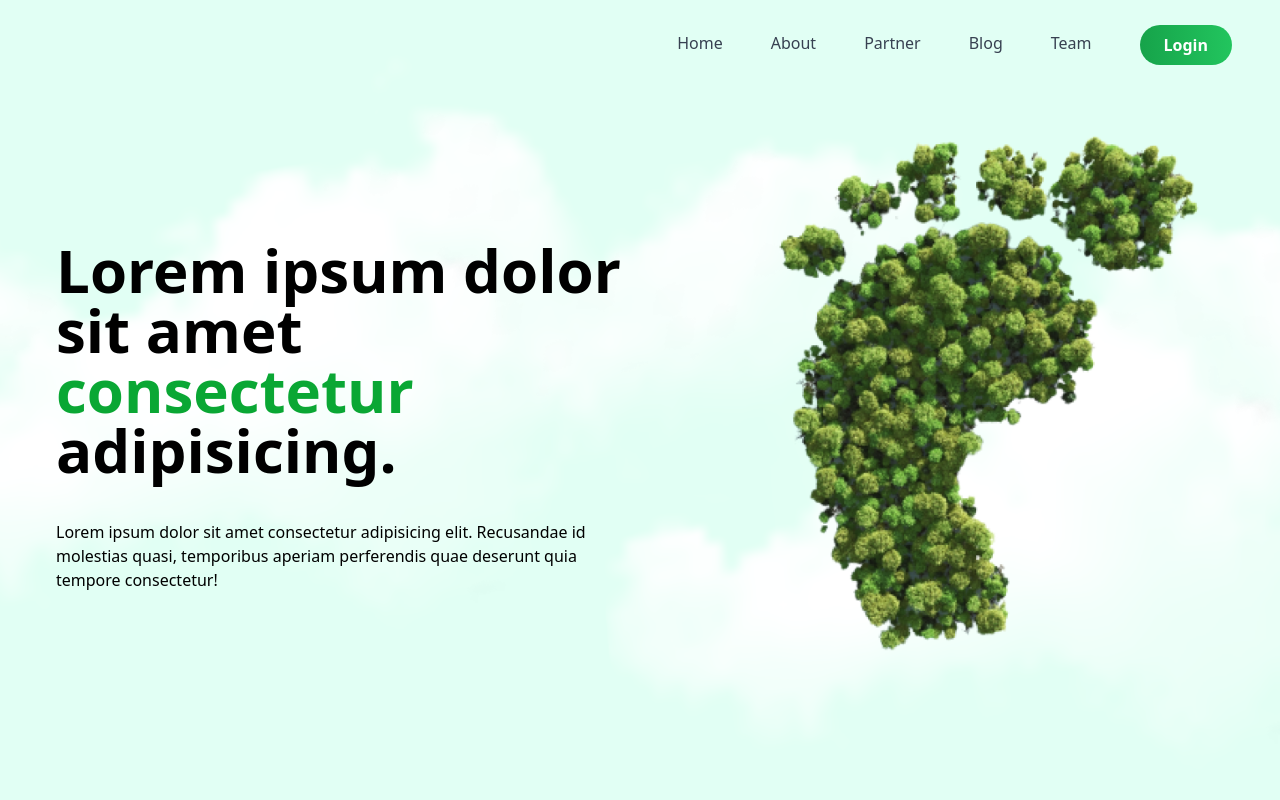
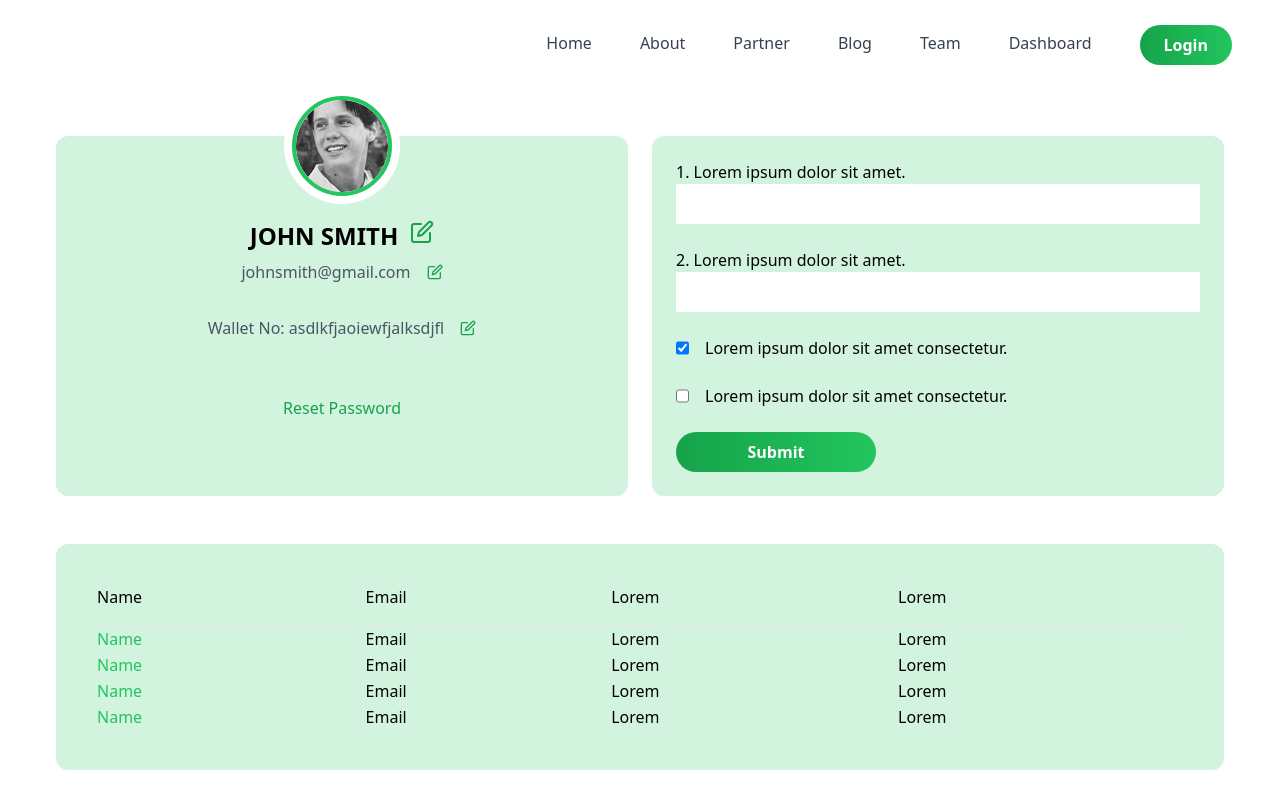
Before and after one commit to Decentralized-Brains/greenworld-frontend, a React (Create React App) app: page /dashboard in a window 1280 px wide. Shown: the top 800 px of the page. Built offline with nearby package versions, Linux system fonts and the light colour scheme.

Commit message:
Dashboard done, router added

```diff
--- a/package.json
+++ b/package.json
@@ -10,6 +10,7 @@
     "react": "^18.2.0",
     "react-dom": "^18.2.0",
     "react-icons": "^4.6.0",
+    "react-router-dom": "^6.4.3",
     "react-scripts": "5.0.1",
     "web-vitals": "^2.1.4"
   },
--- a/src/App.jsx
+++ b/src/App.jsx
@@ -1,13 +1,23 @@
 import "./App.css";
-import Navbar from "./components/home/Navbar";
+import Navbar from "./components/universal/Navbar";
+import Footer from "./components/universal/Footer";
 import Home from "./pages/Home";
+import Dashboard from "./pages/Dashboard";
+
+import { BrowserRouter, Routes, Route } from "react-router-dom";
 
 function App() {
   return (
-    <div className="App">
-      <Navbar />
-      <Home />
-    </div>
+    <BrowserRouter>
+      <div className="App">
+        <Navbar />
+        <Routes>
+          <Route path="/" element={<Home />} />
+          <Route path="/dashboard" element={<Dashboard />} />
+        </Routes>
+        <Footer />
+      </div>
+    </BrowserRouter>
   );
 }
 
--- a/src/components/home/Navbar.jsx
+++ b/src/components/universal/Navbar.jsx
@@ -1,5 +1,6 @@
 import React, { useState, useEffect } from "react";
 import { AiOutlineClose, AiOutlineMenu } from "react-icons/ai";
+import { Link } from "react-router-dom";
 
 // import { HashLink } from "react-router-hash-link";
 
@@ -37,6 +38,11 @@ const Navbar = () => {
       text: "Team",
       url: "/#",
     },
+    {
+      id: 6,
+      text: "Dashboard",
+      url: "/dashboard",
+    },
   ];
 
   useEffect(() => {
@@ -63,11 +69,11 @@ const Navbar = () => {
         <div className="flex items-center justify-center">
           <ul className="hidden md:flex md:gap-x-3 lg:gap-x-12 mt-5">
             {NavLinks.map((data) => (
-              <a href={data.url} key={data.id}>
+              <Link to={data.url} key={data.id}>
                 <li className="c-link ml-0 mb-6 w-fit text-gray-700 hover:border-b border-gray-700 hover:text-green-600 duration-300">
                   {data.text}
                 </li>
-              </a>
+              </Link>
             ))}
           </ul>
           <button className="mr-4 md:mr-0 md:ml-12">Login</button>
@@ -113,11 +119,11 @@ const Navbar = () => {
           <div className="h-[70%] py-4 flex flex-col justify-between">
             <ul>
               {NavLinks.map((data) => (
-                <a href={data.url} key={data.id}>
+                <Link to={data.url} key={data.id}>
                   <li className="c-link ml-0 mb-6 w-fit text-gray-700 hover:border-b hover:text-cyan-500 duration-300">
                     {data.text}
                   </li>
-                </a>
+                </Link>
               ))}
             </ul>
           </div>
--- /dev/null
+++ b/src/pages/Dashboard.jsx
@@ -0,0 +1,105 @@
+import React from "react";
+import Person from "../img/team/4.png";
+import { FiEdit } from "react-icons/fi";
+
+const Dashboard = () => {
+  return (
+    <div className="container">
+      <div className="h-[120px]"></div>
+      <div className="grid gap-6 md:grid-cols-2">
+        <div className="bg-green-500/20 min-w-[360px] max-w-[700px] rounded-xl flex flex-col items-center">
+          <img
+            className="w-[100px] -mt-10  border-4 border-green-500 ring-8 ring-white rounded-full"
+            src={Person}
+            alt=""
+          />
+          <br />
+          <h2 className="uppercase text-2xl flex gap-3">
+            john smith{" "}
+            <span className="text-green-600">
+              <FiEdit />
+            </span>
+          </h2>
+          <p className="flex items-center text-gray-600 gap-4 py-2">
+            johnsmith@gmail.com{" "}
+            <span className="text-green-600">
+              <FiEdit />
+            </span>
+          </p>
+          <br />
+          <p className="flex items-center text-gray-600 gap-4 pb-2">
+            Wallet No: asdlkfjaoiewfjalksdjfl{" "}
+            <span className="text-green-600">
+              <FiEdit />
+            </span>
+          </p>
+          <br />
+          <br />
+          <p className="text-green-600">Reset Password</p>
+          <br />
+        </div>
+        <div className="bg-green-500/20 min-w-[360px] max-w-[700px] rounded-xl flex flex-col p-6">
+          <p>1. Lorem ipsum dolor sit amet.</p>
+          <input type="text" className="p-2 focus:outline-none min-w-[300px]" />
+          <br />
+          <p>2. Lorem ipsum dolor sit amet.</p>
+          <input type="text" className="p-2 focus:outline-none min-w-[300px]" />
+          <div className="flex gap-4 py-6">
+            <input type="checkbox" checked={true} />
+            <p>Lorem ipsum dolor sit amet consectetur.</p>
+          </div>
+          <div className="flex gap-4">
+            <input type="checkbox" />
+            <p>Lorem ipsum dolor sit amet consectetur.</p>
+          </div>
+          <br />
+          <button className="max-w-[200px] flex justify-center">Submit</button>
+        </div>
+      </div>
+      <br />
+      <br />
+      <div className="bg-green-500/20 rounded-xl p-10">
+        <table className="w-full min-w-[360px] ">
+          <thead className="">
+            <tr className="border-b">
+              <td className="pb-4">Name</td>
+              <td className="pb-4">Email</td>
+              <td className="pb-4">Lorem</td>
+              <td className="pb-4">Lorem</td>
+            </tr>
+          </thead>
+          <tbody>
+            <tr>
+              <td className="text-green-500">Name</td>
+              <td>Email</td>
+              <td>Lorem</td>
+              <td>Lorem</td>
+            </tr>
+            <tr>
+              <td className="text-green-500">Name</td>
+              <td>Email</td>
+              <td>Lorem</td>
+              <td>Lorem</td>
+            </tr>
+            <tr>
+              <td className="text-green-500">Name</td>
+              <td>Email</td>
+              <td>Lorem</td>
+              <td>Lorem</td>
+            </tr>
+            <tr>
+              <td className="text-green-500">Name</td>
+              <td>Email</td>
+              <td>Lorem</td>
+              <td>Lorem</td>
+            </tr>
+          </tbody>
+        </table>
+      </div>
+      <br />
+      <br />
+    </div>
+  );
+};
+
+export default Dashboard;
--- a/src/pages/Home.jsx
+++ b/src/pages/Home.jsx
@@ -1,7 +1,6 @@
 import AafterTeam from "../components/home/AafterTeam";
 import About from "../components/home/About";
 import CardOneSection from "../components/home/CardOneSection";
-import Footer from "../components/home/Footer";
 import Hero from "../components/home/Hero";
 import Partners from "../components/home/Partners";
 import Roadmap from "../components/home/Roadmap";
@@ -19,7 +18,6 @@ const Home = () => {
       <Roadmap />
       <Teams />
       <CardSectionTwo />
-      <Footer />
     </div>
   );
 };
```
Also changed, not shown: src/components/universal/Footer.jsx (renamed from src/components/home/Footer.jsx), 1 other file (tests, documents, lock files or other folders).
